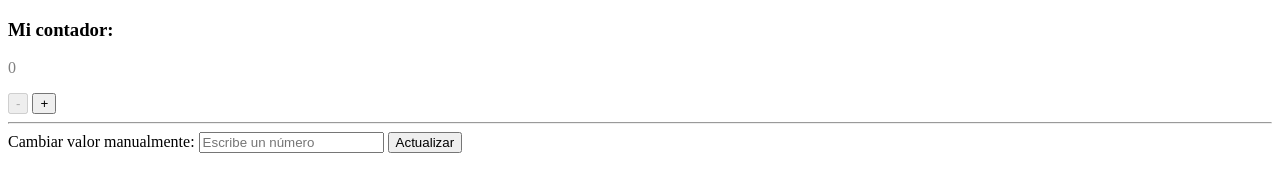
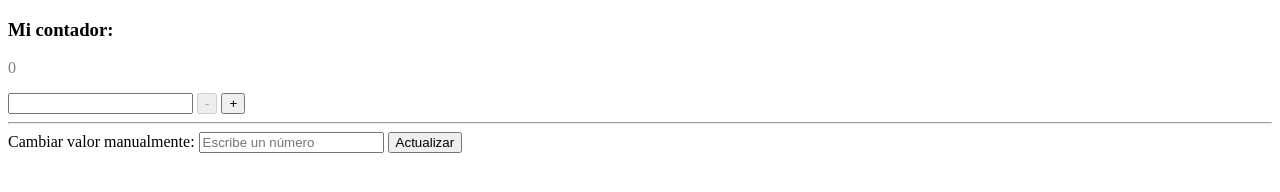
Before and after one commit to RatonEMN/MyProjectsJS, a plain HTML site: page DomyEventos/Dia2ModificarElDom/index2.html in a window 1280 px wide. Drawn offline with Linux system fonts and the light colour scheme.

Commit message:
Se agrega otro ejemplo de .value con inputContador

```diff
--- a/DomyEventos/Dia2ModificarElDom/index2.html
+++ b/DomyEventos/Dia2ModificarElDom/index2.html
@@ -35,6 +35,8 @@
 
         <p id="numero" class="oculto">0</p>
 
+        <input id="inputContador" type="number" min="0">
+
         <button id="restar" class="btn">-</button>
         <button id="sumar" class="btn">+</button>
 
```
